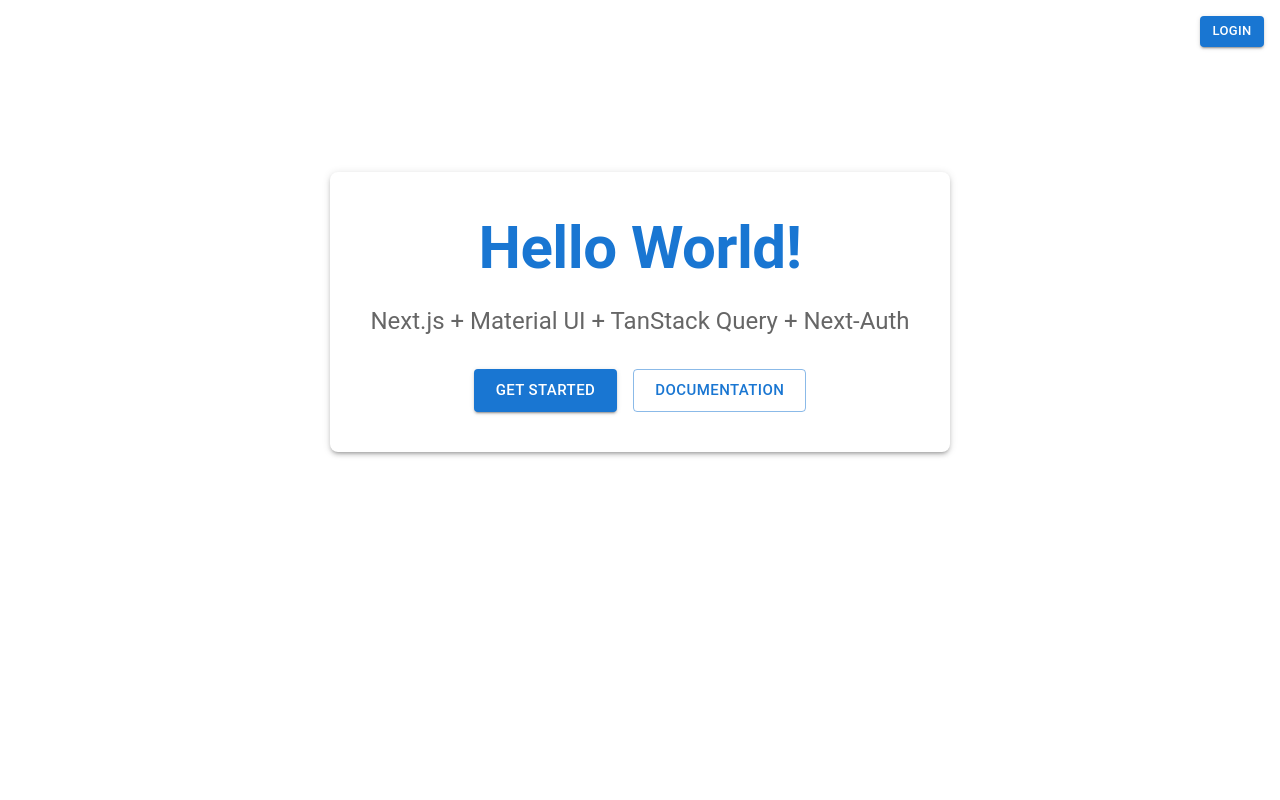
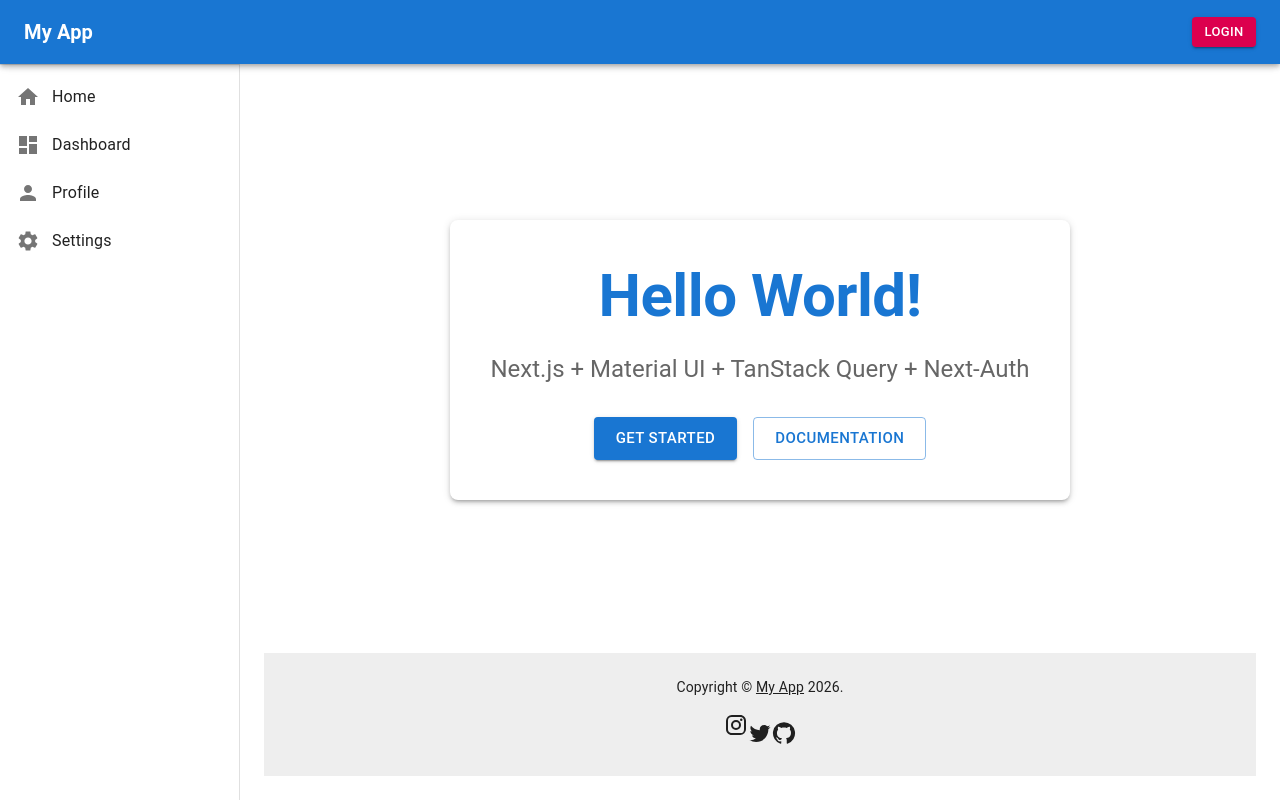
Before and after one commit to andigaluh/belajar-vibe-coding, a Next.js app: page / in a window 1280 px wide. Built offline with nearby package versions, Linux system fonts and the light colour scheme; no server answers; what @mui/material-nextjs would draw is missing.

Commit message:
Implement responsive layout with Header, Sidebar, and Footer. Fix hydration mismatch issues.

```diff
--- a/package.json
+++ b/package.json
@@ -12,6 +12,7 @@
     "@emotion/cache": "^11.14.0",
     "@emotion/react": "^11.14.0",
     "@emotion/styled": "^11.14.1",
+    "@mui/icons-material": "^9.0.0",
     "@mui/material": "^9.0.0",
     "@mui/material-nextjs": "^9.0.0",
     "@tanstack/react-query": "^5.99.0",
--- a/src/app/layout.js
+++ b/src/app/layout.js
@@ -1,6 +1,7 @@
 import { AppRouterCacheProvider } from '@mui/material-nextjs/v15-appRouter';
 import ThemeRegistry from '@/components/ThemeRegistry/ThemeRegistry';
 import Providers from '@/components/Providers';
+import MainLayout from '@/components/layout/MainLayout';
 import "./globals.css";
 
 export const metadata = {
@@ -10,12 +11,14 @@ export const metadata = {
 
 export default function RootLayout({ children }) {
   return (
-    <html lang="en">
+    <html lang="en" suppressHydrationWarning>
       <body>
         <AppRouterCacheProvider>
           <ThemeRegistry>
             <Providers>
-              {children}
+              <MainLayout>
+                {children}
+              </MainLayout>
             </Providers>
           </ThemeRegistry>
         </AppRouterCacheProvider>
--- a/src/app/page.js
+++ b/src/app/page.js
@@ -1,55 +1,8 @@
 import React from 'react';
 import { Container, Typography, Box, Button, Paper } from '@mui/material';
-import { auth, signOut } from "@/auth";
-import Link from 'next/link';
 
-export default async function Home() {
-  const session = await auth();
-
+export default function Home() {
   return (
-    <>
-      <Box
-        sx={{
-          position: 'absolute',
-          top: 0,
-          right: 0,
-          p: 2,
-          display: 'flex',
-          alignItems: 'center',
-          gap: 2
-        }}
-      >
-        {session?.user ? (
-          <>
-            <Typography variant="body1" sx={{ fontWeight: 500 }}>
-              Hi, {session.user.name || session.user.email}
-            </Typography>
-            <form action={async () => {
-              "use server";
-              await signOut();
-            }}>
-              <Button
-                type="submit"
-                variant="outlined"
-                color="error"
-                size="small"
-              >
-                Logout
-              </Button>
-            </form>
-          </>
-        ) : (
-          <Button
-            href="/login"
-            variant="contained"
-            color="primary"
-            size="small"
-          >
-            Login
-          </Button>
-        )}
-      </Box>
-
     <Container maxWidth="lg">
       <Box
         sx={{
@@ -58,7 +11,7 @@ export default async function Home() {
           flexDirection: 'column',
           justifyContent: 'center',
           alignItems: 'center',
-            minHeight: '70vh',
+          minHeight: '60vh',
         }}
       >
         <Paper elevation={3} sx={{ p: 5, textAlign: 'center', borderRadius: 2 }}>
@@ -79,6 +32,5 @@ export default async function Home() {
         </Paper>
       </Box>
     </Container>
-    </>
   );
 }
--- /dev/null
+++ b/src/components/layout/Footer.js
@@ -0,0 +1,47 @@
+import React from 'react';
+import { Box, Container, Typography, Link, Stack } from '@mui/material';
+import InstagramIcon from '@mui/icons-material/Instagram';
+import TwitterIcon from '@mui/icons-material/Twitter';
+import GitHubIcon from '@mui/icons-material/GitHub';
+
+export default function Footer() {
+  return (
+    <Box
+      component="footer"
+      sx={{
+        py: 3,
+        px: 2,
+        mt: 'auto',
+        backgroundColor: (theme) =>
+          theme.palette.mode === 'light'
+            ? theme.palette.grey[200]
+            : theme.palette.grey[800],
+      }}
+    >
+      <Container maxWidth="lg">
+        <Typography variant="body2" color="text.secondary" align="center">
+          {'Copyright © '}
+          <Link color="inherit" href="/">
+            My App
+          </Link>{' '}
+          {new Date().getFullYear()}
+          {'.'}
+        </Typography>
+        <Stack
+          spacing={2}
+          sx={{ mt: 1, display: "flex", flexDirection: "row", justifyContent: "center", alignItems: "center" }}
+        >
+          <Link href="https://instagram.com" color="inherit">
+            <InstagramIcon />
+          </Link>
+          <Link href="https://twitter.com" color="inherit">
+            <TwitterIcon />
+          </Link>
+          <Link href="https://github.com" color="inherit">
+            <GitHubIcon />
+          </Link>
+        </Stack>
+      </Container>
+    </Box>
+  );
+}
--- /dev/null
+++ b/src/components/layout/Header.js
@@ -0,0 +1,66 @@
+'use client';
+
+import React from 'react';
+import {
+  AppBar,
+  Toolbar,
+  Typography,
+  Button,
+  IconButton,
+  Box
+} from '@mui/material';
+import MenuIcon from '@mui/icons-material/Menu';
+import { useSession, signOut } from 'next-auth/react';
+import Link from 'next/link';
+
+export default function Header({ onDrawerToggle }) {
+  const { data: session } = useSession();
+
+  return (
+    <AppBar position="fixed" sx={{ zIndex: (theme) => theme.zIndex.drawer + 1 }}>
+      <Toolbar>
+        <IconButton
+          color="inherit"
+          aria-label="open drawer"
+          edge="start"
+          onClick={onDrawerToggle}
+          sx={{ mr: 2, display: { sm: 'none' } }}
+        >
+          <MenuIcon />
+        </IconButton>
+
+        <Typography variant="h6" component="div" sx={{ flexGrow: 1, fontWeight: 'bold' }}>
+          My App
+        </Typography>
+
+        <Box sx={{ display: 'flex', alignItems: 'center', gap: 2 }}>
+          {session?.user ? (
+            <>
+              <Typography variant="body2" sx={{ display: { xs: 'none', md: 'block' } }}>
+                Hi, {session.user.name || session.user.email}
+              </Typography>
+              <Button
+                variant="outlined"
+                color="inherit"
+                size="small"
+                onClick={() => signOut({ callbackUrl: '/' })}
+              >
+                Logout
+              </Button>
+            </>
+          ) : (
+            <Button
+              component={Link}
+              href="/login"
+              variant="contained"
+              color="secondary"
+              size="small"
+            >
+              Login
+            </Button>
+          )}
+        </Box>
+      </Toolbar>
+    </AppBar>
+  );
+}
--- /dev/null
+++ b/src/components/layout/MainLayout.js
@@ -0,0 +1,51 @@
+'use client';
+
+import React, { useState } from 'react';
+import { Box, Toolbar, CssBaseline } from '@mui/material';
+import Header from './Header';
+import Sidebar from './Sidebar';
+import Footer from './Footer';
+
+const drawerWidth = 240;
+
+export default function MainLayout({ children }) {
+  const [mobileOpen, setMobileOpen] = useState(false);
+
+  const handleDrawerToggle = () => {
+    setMobileOpen(!mobileOpen);
+  };
+
+  return (
+    <Box sx={{ display: 'flex', flexDirection: 'column', minHeight: '100vh' }}>
+      <CssBaseline />
+
+      {/* Header */}
+      <Header onDrawerToggle={handleDrawerToggle} />
+
+      <Box sx={{ display: 'flex', flexGrow: 1 }}>
+        {/* Sidebar */}
+        <Sidebar mobileOpen={mobileOpen} onDrawerToggle={handleDrawerToggle} />
+
+        {/* Main Content */}
+        <Box
+          component="main"
+          sx={{
+            flexGrow: 1,
+            p: 3,
+            width: { sm: `calc(100% - ${drawerWidth}px)` },
+            display: 'flex',
+            flexDirection: 'column',
+          }}
+        >
+          <Toolbar /> {/* Top spacer to offset fixed header */}
+          <Box sx={{ flexGrow: 1 }}>
+            {children}
+          </Box>
+
+          {/* Footer inside main area to allow it to push down */}
+          <Footer />
+        </Box>
+      </Box>
+    </Box>
+  );
+}
--- /dev/null
+++ b/src/components/layout/Sidebar.js
@@ -0,0 +1,83 @@
+'use client';
+
+import React from 'react';
+import {
+  Drawer,
+  List,
+  ListItem,
+  ListItemButton,
+  ListItemIcon,
+  ListItemText,
+  Toolbar,
+  Divider,
+  Box
+} from '@mui/material';
+import HomeIcon from '@mui/icons-material/Home';
+import DashboardIcon from '@mui/icons-material/Dashboard';
+import PersonIcon from '@mui/icons-material/Person';
+import SettingsIcon from '@mui/icons-material/Settings';
+import Link from 'next/link';
+
+const drawerWidth = 240;
+
+const menuItems = [
+  { text: 'Home', icon: <HomeIcon />, href: '/' },
+  { text: 'Dashboard', icon: <DashboardIcon />, href: '/dashboard' },
+  { text: 'Profile', icon: <PersonIcon />, href: '/profile' },
+  { text: 'Settings', icon: <SettingsIcon />, href: '/settings' },
+];
+
+export default function Sidebar({ mobileOpen, onDrawerToggle }) {
+  const drawer = (
+    <div>
+      <Toolbar />
+      <Divider />
+      <List>
+        {menuItems.map((item) => (
+          <ListItem key={item.text} disablePadding>
+            <ListItemButton component={Link} href={item.href}>
+              <ListItemIcon>{item.icon}</ListItemIcon>
+              <ListItemText primary={item.text} />
+            </ListItemButton>
+          </ListItem>
+        ))}
+      </List>
+    </div>
+  );
+
+  return (
+    <Box
+      component="nav"
+      sx={{ width: { sm: drawerWidth }, flexShrink: { sm: 0 } }}
+      aria-label="mailbox folders"
+    >
+      {/* Mobile drawer */}
+      <Drawer
+        variant="temporary"
+        open={mobileOpen}
+        onClose={onDrawerToggle}
+        ModalProps={{
+          keepMounted: true, // Better open performance on mobile.
+        }}
+        sx={{
+          display: { xs: 'block', sm: 'none' },
+          '& .MuiDrawer-paper': { boxSizing: 'border-box', width: drawerWidth },
+        }}
+      >
+        {drawer}
+      </Drawer>
+
+      {/* Desktop drawer */}
+      <Drawer
+        variant="permanent"
+        sx={{
+          display: { xs: 'none', sm: 'block' },
+          '& .MuiDrawer-paper': { boxSizing: 'border-box', width: drawerWidth },
+        }}
+        open
+      >
+        {drawer}
+      </Drawer>
+    </Box>
+  );
+}
```
Also changed, not shown: 1 other file (tests, documents, lock files or other folders). Lines whose indentation alone changed are shown as unchanged.
